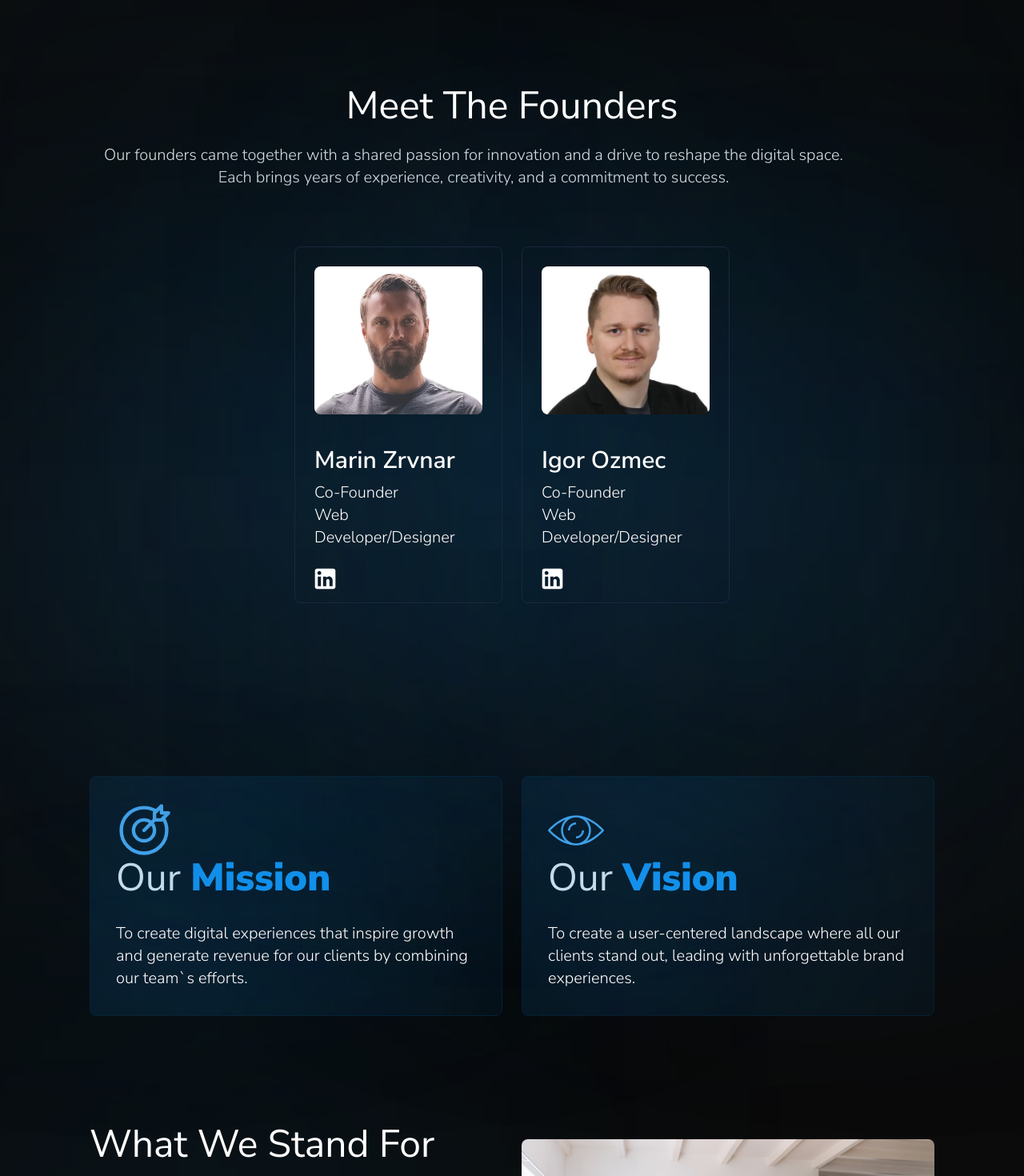
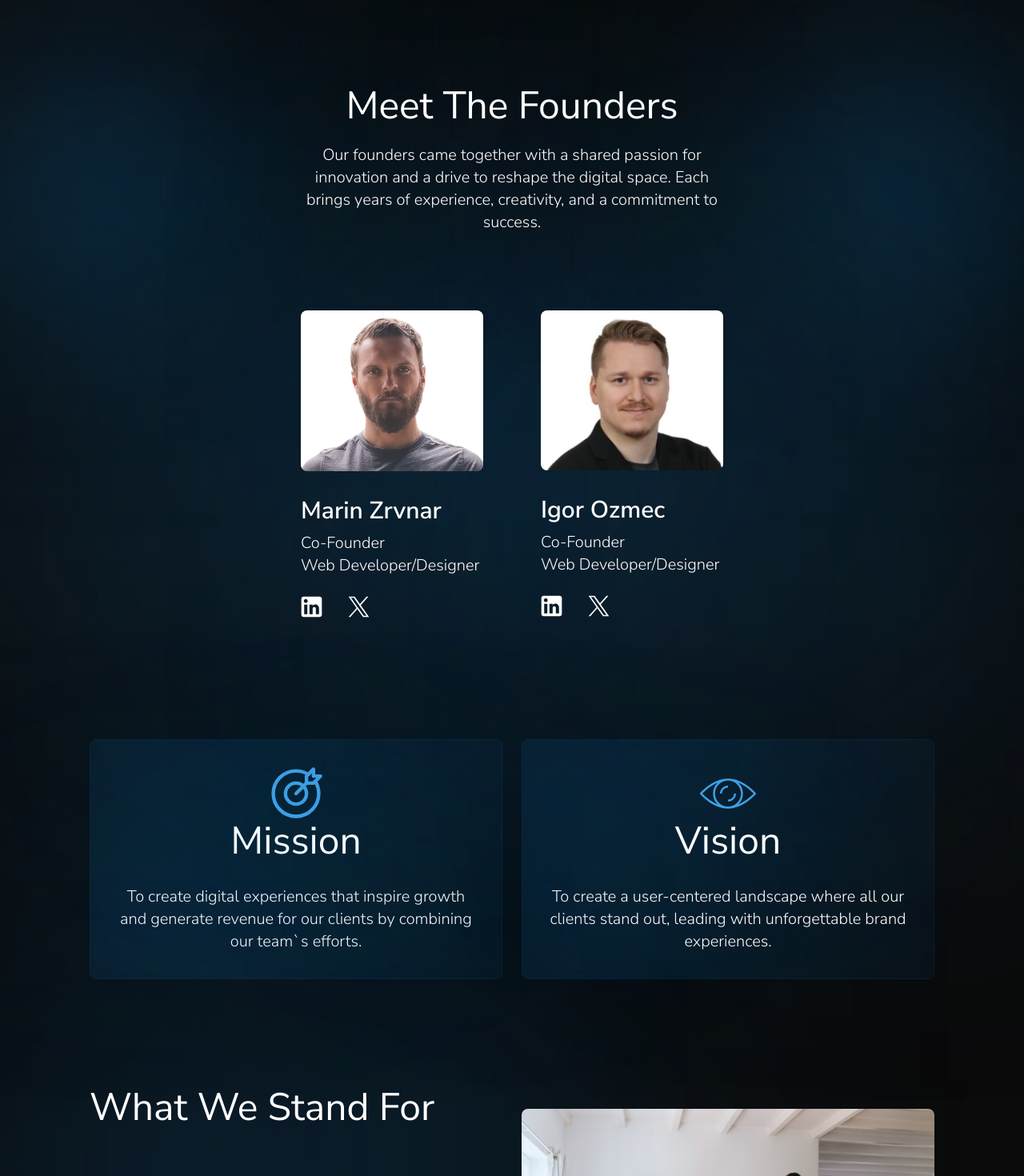
Before and after one commit to zrvnarmarin/BitLyte-Studios-Website, a Next.js app: page /about-us in a window 1280 px wide. Shown: the part 1330-2800 px from the top of the page at 80% size. Built offline with nearby package versions, Linux system fonts and the light colour scheme.

Commit message:
MeetTheFounders section added gradients for better visuals; ValuesSection value cards restyled;

```diff
--- a/app/about-us/(about-us-sections)/IntroSection.tsx
+++ b/app/about-us/(about-us-sections)/IntroSection.tsx
@@ -9,7 +9,7 @@ export default function IntroSection() {
     <SectionWrapper>
       <div className="w-48 h-48 absolute left-0 bottom-0 bg-gradient-to-r from-[#1a4869] to-[#002139] z-10 blur-[230px]"></div>
       <div className="w-48 h-24 absolute right-0 bottom-0 bg-gradient-to-r from-[#1a4869] to-[#002139] z-10 blur-[230px]"></div>
-      <div className=" px-5 py-12 sm:px-16 sm:py-20 relative overflow-hidden flex items-center justify-center border-[#1d263f] rounded-lg border-[0.5px]">
+      <div className=" px-5 py-12 sm:px-16 sm:py-20 relative overflow-hidden flex items-center justify-center bg-[#0b0b0b] border-[#1d263f] rounded-lg border-[0.5px]">
         {/* Blur gradients */}
         <div className="w-48 h-48 absolute left-0 bottom-0 bg-gradient-to-r from-[#1a4869] to-[#002139] z-10 blur-[230px]"></div>
         <div className="w-48 h-48 absolute right-0 bottom-0 bg-gradient-to-r from-[#1a4869] to-[#002139] z-10 blur-[230px]"></div>
--- a/app/about-us/(about-us-sections)/MettTheFoundersSection.tsx
+++ b/app/about-us/(about-us-sections)/MettTheFoundersSection.tsx
@@ -1,50 +1,36 @@
 import React from "react";
-import Image from "next/image";
+import Image, { StaticImageData } from "next/image";
 import MarinRemovedBgImage from "../../../public/marin_photoroom-Photoroom(1)_LE_auto_x2 (2)-Photoroom (3).png";
 import IgorImage from "../../../public/Igor (2).jpeg";
 import SectionWrapper from "../../components/SectionWrapper";
 import "../../../public/test.css";
 import { socialMediaIcons } from "@/app/components/Footer";
 import Link from "next/link";
-import { LogoLeftPart } from "@/app/services/[serviceId]/StepsSection";
 
 // image enchancer: https://letsenhance.io/boost for team images i ovaj:https://pixlr.com/express/
 
 export default function MeetTheFoundersSection() {
   return (
     <SectionWrapper>
-      {/* <div className="w-48 h-48 absolute left-0 bottom-0 bg-gradient-to-r from-[#1a4869] to-[#002139] z-10 blur-[230px]"></div> */}
-      {/* <div className="w-48 h-48 absolute right-0 bottom-0 bg-gradient-to-r from-[#1a4869] to-[#002139] z-10 blur-[230px]"></div> */}
-      {/* Big paragraph */}
-      {/* <h3 className="w-full text-3xl xs:text-4xl sm:text-5xl text-[#ffffff] font-medium xs:font-normal text-center z-20 py-2 sm:py-6 md:py-4 xl:px-36">
-        Our founders came together with a <span className="custom-text">shared passion for innovation</span> and a
-        drive to reshape the digital space. Each brings years of experience,
-        creativity, and a commitment to success.
-        <div className="w-48 h-96 absolute top-1/2 left-1/2 transform -translate-x-1/2 -translate-y-1/2 bg-gradient-to-r from-[#1A9FFF] to-[#0086E6] z-10 blur-[230px] pointer-events-none"></div>
+      {/* Blur effects */}
+      <div className="w-48 h-48 absolute left-0 bottom-0 bg-gradient-to-r from-[#1a4869] to-[#002139] z-10 blur-[230px]"></div>
+      <div className="w-48 h-48 absolute right-0 bottom-0 bg-gradient-to-r from-[#1a4869] to-[#002139] z-10 blur-[230px]"></div>
+      <div className="w-64 h-64 absolute right-0 bg-gradient-to-r from-[#1a4869] to-[#002139] z-10 blur-[130px]"></div>
+      <div className="w-64 h-64 absolute left-0 bg-gradient-to-r from-[#1a4869] to-[#002139] z-10 blur-[130px]"></div>
 
-        <div className="w-48 h-48 absolute top-1/2 left-1/2 transform -translate-x-1/2 -translate-y-1/2 bg-gradient-to-r from-[#1A9FFF] to-[#0086E6] z-10 blur-[230px] pointer-events-none"></div>
-      </h3> */}
       <h2 className="w-full text-[40px] sm:text-[44px] lg:text-5xl text-[#ffffff] font-medium xs:font-normal text-center z-20">
         Meet The Founders
       </h2>
-      <p>
-        <p className="text-xl font-light text-[#ffffff] text-center  z-40 pr-24">
-          Our founders came together with a shared passion for innovation and a
-          drive to reshape the digital space. Each brings years of experience,
-          creativity, and a commitment to success.
-        </p>
+      <p className="text-xl font-light text-[#ffffff] text-center  z-20 px-64">
+        Our founders came together with a shared passion for innovation and a
+        drive to reshape the digital space. Each brings years of experience,
+        creativity, and a commitment to success.
       </p>
-      <div className="w-48 h-48 absolute left-0 bottom-0 bg-gradient-to-r from-[#1a4869] to-[#002139] z-10 blur-[230px]"></div>
-      <div className="w-48 h-48 absolute right-0 bottom-0 bg-gradient-to-r from-[#1a4869] to-[#002139] z-10 blur-[230px]"></div>
-      {/* Founders grid container */}
-      <div className="relative w-full flex flex-row px-64 py-12 sm:py-20 gap-6 justify-center items-center pt-4 sm:pt-8 md:pt-12 border-[0]  border-x-[#1d263f] rounded-lg">
-        {/* <div className="w-48 h-48 absolute right-0 bg-gradient-to-r from-[#1A9FFF] to-[#0086E6] z-10 blur-[230px] pointer-events-none"></div> */}
-        {/* <div className="w-48 h-48 absolute left-0 bg-gradient-to-r from-[#1A9FFF] to-[#0086E6] z-10 blur-[230px] pointer-events-none"></div> */}
-        {/* <div className="w-[28rem] h-[28rem] absolute bottom-0 bg-gradient-to-r from-[#1A9FFF] to-[#0086E6] z-10 blur-[230px] pointer-events-none"></div> */}
+      {/* Founders grid container - stavi px-64 možda! */}
+      <div className="relative w-full flex flex-row px-60 gap-6 justify-center items-center pt-4 sm:pt-8 md:pt-12 border-[  border-x-[#1d263f] rounded-lg">
         {/* Blur gradients */}
         <div className="w-96 h-96 absolute left-0 bottom-0 bg-gradient-to-r from-[#1a4869] to-[#002139] z-10 blur-[230px]"></div>
         <div className="w-96 h-96 absolute right-0 bottom-0 bg-gradient-to-r from-[#1a4869] to-[#002139] z-10 blur-[230px]"></div>
-        {/* Blur background */}
         <div className="w-56 h-56 absolute top-1/2 left-1/2 transform -translate-x-1/2 -translate-y-1/2 bg-gradient-to-r from-[#1A9FFF] to-[#0086E6] z-10 blur-[230px] pointer-events-none"></div>
 
         {foundersData.map((founderInfo) => (
@@ -59,36 +45,22 @@ export default function MeetTheFoundersSection() {
     </SectionWrapper>
   );
 }
-{
-  /* <span className="w-48 h-48 absolute top-1/2 left-1/2 transform -translate-x-1/2 -translate-y-1/2 bg-gradient-to-r from-[#1A9FFF] to-[#0086E6] z-10 blur-[230px] pointer-events-none"></span> */
-}
 
 export const FounderCard = ({ id, name, imgSrc }: FounderDataType) => {
   return (
-    <div className="w-full relative overflow-hidden flex flex-col z-20 border-[#1d263f] border-[0.5px] rounded-lg">
-      {/* Blur background */}
-      {/*
-      <div className="w-96 h-96 absolute left-0 bottom-0 bg-gradient-to-r from-[#1a4869] to-[#002139] z-10 blur-[230px]"></div>
-      <div className="w-96 h-96 absolute right-0 bottom-0 bg-gradient-to-r from-[#1a4869] to-[#002139] z-10 blur-[230px]"></div>
-      */}
-
-      {/* Image Section */}
+    <div className="w-full relative overflow-hidden flex flex-col z-20 hover:shadow-[0_0_10px_0_rgba(255,255,255,1)] rounded-lg">
       <div className="w-full relative z-20 rounded-lg py-6 px-6">
-        {/* Blue Overlay */}
-        <div className="bg-blue-500 opacity-90 absolute inset-0 z-20 rounded-lg"></div>
-
-        {/* Image */}
         <Image
           src={imgSrc}
-          width={0} // Set desired width
-          height={0} // Set desired height
+          width={0}
+          height={0}
           alt="Marin_image"
           className="z-20 object-cover rounded-lg"
         />
       </div>
 
       {/* Content Section */}
-      <div className="relative flex flex-col justify-between items-start py-4 px-6">
+      <div className="relative flex flex-col justify-between items-start pb-4 pt-2 px-6">
         {/* Centered Content */}
         <div className="flex flex-col gap-2 justify-center items-start z-20 my-auto">
           <h2 className="text-[#ffffff] font-semibold text-2xl xs:text-3xl">
@@ -108,6 +80,11 @@ export const FounderCard = ({ id, name, imgSrc }: FounderDataType) => {
                 {socialMediaIcons[2].icon()}
               </Link>
             </React.Fragment>
+            <React.Fragment key={socialMediaIcons[0].id}>
+              <Link href={socialMediaIcons[0].href}>
+                {socialMediaIcons[0].icon()}
+              </Link>
+            </React.Fragment>
           </div>
         </div>
       </div>
@@ -115,7 +92,7 @@ export const FounderCard = ({ id, name, imgSrc }: FounderDataType) => {
   );
 };
 
-export const foundersData = [
+export const foundersData: FounderDataType[] = [
   {
     id: 1,
     name: "Marin Zrvnar",
@@ -127,7 +104,9 @@ export const foundersData = [
     imgSrc: IgorImage,
   },
 ];
+
 export type FounderDataType = {
   id: number;
   name: string;
+  imgSrc: StaticImageData;
 };
--- a/app/about-us/(about-us-sections)/MissionAndVision.tsx
+++ b/app/about-us/(about-us-sections)/MissionAndVision.tsx
@@ -1,33 +1,12 @@
 import React from "react";
-import Image from "next/image";
-import MarinRemovedBgImage from "../../../public/marin_photoroom-Photoroom(1)_LE_auto_x2.jpg";
-import IgorImage from "../../../public/Igor.jpeg";
 import SectionWrapper from "../../components/SectionWrapper";
 import "../../../public/test.css";
-import { socialMediaIcons } from "@/app/components/Footer";
-import Link from "next/link";
 
 // image enchancer: https://letsenhance.io/boost for team images i ovaj:https://pixlr.com/express/
 
 export default function MissionAndVision() {
   return (
     <SectionWrapper>
-      {/* <h3 className="relative w-full text-3xl xs:text-4xl sm:text-5xl text-[#ffffff] text-center xs:font-normal z-20 py-4 sm:py-8 md:py-6 xl:px-24 ">
-        <div className="w-48 h-48 absolute top-1/2 left-1/2 transform -translate-x-1/2 -translate-y-1/2 bg-gradient-to-r from-[#1A9FFF] to-[#0086E6] z-10 blur-[230px] pointer-events-none"></div>
-        Fueled by creativity, technology, and an obsession with results, we
-        bring your vision to life in ways that make your brand unforgettable.
-        We’re not just creating websites, we’re crafting the future of your
-        digital presence.
-      </h3> */}
-
-      {/* Big paragraph */}
-      {/* <h3 className="relative w-full text-3xl xs:text-4xl sm:text-5xl text-[#ffffff] font-medium text-center xs:font-normal z-20 py-4 sm:py-8 md:py-6 xl:px-36 pt-20 md:pt-16 lg:pt-24">
-        Our founders came together with a shared passion for innovation and a
-        drive to reshape the digital space. Each brings years of experience,
-        creativity, and a commitment to success.
-        <div className="w-48 h-48 absolute top-1/2 left-1/2 transform -translate-x-1/2 -translate-y-1/2 bg-gradient-to-r from-[#1A9FFF] to-[#0086E6] z-10 blur-[230px] pointer-events-none"></div>
-      </h3> */}
-
       {/* Mission and vision section*/}
       <div className="flex flex-col">
         <div className="grid grid-cols-1 lg:grid-cols-2 gap-6 py-4 sm:py-8 md:py-6">
@@ -44,9 +23,6 @@ export default function MissionAndVision() {
     </SectionWrapper>
   );
 }
-{
-  /* <span className="w-48 h-48 absolute top-1/2 left-1/2 transform -translate-x-1/2 -translate-y-1/2 bg-gradient-to-r from-[#1A9FFF] to-[#0086E6] z-10 blur-[230px] pointer-events-none"></span> */
-}
 
 export const ValueCard = ({
   title,
@@ -58,13 +34,13 @@ export const ValueCard = ({
   icon: () => React.FC;
 }) => {
   return (
-    <div className="relative overflow-hidden flex flex-col items-start justify-center p-8 rounded-lg border-[0.5px] border-[#0a2030]">
+    <div className="relative overflow-hidden flex flex-col items-center justify-center p-8 rounded-lg border-[0.5px] border-[#0a2030]">
       <div className="w-64 h-64 absolute left-0 bottom-0 bg-gradient-to-r from-[#1A9FFF] to-[#0086E6] z-10 blur-[230px]"></div>
-      <div className="w-full flex items-center justify-start">{icon()}</div>
-      <h2 className="text-[#ffffff] text-3xl xs:text-4xl sm:text-5xl font-medium xs:font-normal mb-8">
-        Our <span className="text-primary-blue font-black">{title}</span>
+      <div className="w-full flex items-center justify-center">{icon()}</div>
+      <h2 className="text-[#ffffff] text-3xl xs:text-4xl sm:text-5xl font-medium xs:font-normal mb-8 z-20">
+        <span className="text-primary-">{title}</span>
       </h2>
-      <p className="text-start text-lg xs:text-xl font-light text-[#ffffff] z-20">
+      <p className="text-center text-lg xs:text-xl font-light text-[#ffffff] z-20">
         {description}
       </p>
     </div>
--- a/app/about-us/(about-us-sections)/ValuesSection.tsx
+++ b/app/about-us/(about-us-sections)/ValuesSection.tsx
@@ -1,84 +1,24 @@
 import React from "react";
 import SectionWrapper from "../../components/SectionWrapper";
 import "../../../public/test.css";
-import Image from "next/image";
-import TestHumanImage from "../../../public/images/agency-image.png";
 import Link from "next/link";
-import { LogoArrowRight } from "@/app/(home-sections)/ProjectsSection";
 import { LogoForButtonRotated } from "@/app/services/[serviceId]/HeroSection";
 
 export default function WhyUsSection() {
   return (
     <SectionWrapper>
-      <div className="relative flex flex-col gap-6 items-start">
-        {/* Blur background */}
-        <div className="w-32 h-32 absolute top-0 bg-gradient-to-r from-[#1A9FFF] to-[#0086E6] z-10 blur-[230px]"></div>
+      <h2 className="w-full text-start text-3xl xs:text-4xl sm:text-5xl text-[#ffffff] font-medium xs:font-normal z-20">
+        Our Values
+      </h2>
 
-        <div className="grid grid-cols-1 lg:grid-cols-2 gap-6 items-center">
-          <div className="relative flex flex-col gap-2">
-            {/* Blur background */}
-            <span className="w-32 h-32 absolute top-1/2 left-1/2 transform -translate-x-1/2 -translate-y-1/2 bg-gradient-to-r from-[#1A9FFF] to-[#0086E6] z-10 blur-[230px] pointer-events-none"></span>
-
-            <h2 className="w-full text-start text-3xl xs:text-4xl sm:text-5xl text-[#ffffff] font-medium xs:font-normal z-20">
-              What We Stand For
-            </h2>
-            <p className="text-lg xs:text-xl font-light text-[#ffffff] text-start pt-8 z-20">
-              As a digital agency, we bring a unique combination of creativity
-              and technical expertise to every project. With a keen eye for
-              design and a passion for delivering user-friendly web experiences,
-              we work closely with clients to understand their needs and bring
-              their vision to life.
-            </p>
-            <p className="text-lg xs:text-xl font-light text-[#ffffff] text-start pt-8 z-20">
-              We build trust-based relationships with our clients, genuinely
-              support our team, and always prioritize users' needs, while acting
-              with honesty and integrity in everything we do.
-            </p>
-            {/* TO DO: vidjeti da li ovdje staviti cta ili da ostane dolje */}
-            {/* <div className="relative w-full flex justify-center pt-4 md:pt-8 z-30">
-              <Link href={`/services`}>
-                <button className="relative overflow-hidden w-fit flex items-center gap-2 py-4 px-12 text-[#000000] bg-[#ffffff]  rounded-full font-medium text-2xl xs:text-2xl sm:text-2xl md:text-2xl shadow-[0_0_15px_0_rgba(255,255,255,1)] hover:shadow-[0_0_25px_0_rgba(255,255,255,1)] duration-300">
-                  <LogoForButtonRotated
-                    fillColor="#000000"
-                    width={18}
-                    height={20}
-                  />
-                  Discover Our Services
-                </button>
-              </Link>
-            </div> */}
-          </div>
-
-          <Image
-            src={TestHumanImage}
-            alt="image"
-            width={0}
-            height={0}
-            className="rounded-lg"
-          />
-        </div>
-
-        {/* TO DO: vidjeti da li ovdje staviti cta ili da ostane dolje */}
-        {/* <div className="relative w-full flex justify-center pt-4 md:pt-8 z-30">
-          <Link href={`/services`}>
-            <button className="relative overflow-hidden w-fit flex items-center gap-2 py-4 px-12 text-[#000000] bg-[#ffffff]  rounded-full font-medium text-2xl xs:text-2xl sm:text-2xl md:text-2xl shadow-[0_0_15px_0_rgba(255,255,255,1)] hover:shadow-[0_0_25px_0_rgba(255,255,255,1)] duration-300">
-              <LogoForButtonRotated
-                fillColor="#000000"
-                width={18}
-                height={20}
-              />
-              Discover Our Services
-            </button>
-          </Link>
-        </div> */}
+      <div className="w-32 h-32 absolute top-0 bg-gradient-to-r from-[#1A9FFF] to-[#0086E6] z-10 blur-[230px] pointer-events-none"></div>
 
       {/* Values section */}
-        <div className="relative grid grid-cols-1 md:grid-cols-2 gap-6">
-          <div className="w-32 h-32 absolute top-1/2 left-1/2 transform -translate-x-1/2 -translate-y-1/2 bg-gradient-to-r from-[#1A9FFF] to-[#0086E6] z-10 blur-[230px] pointer-events-none"></div>
-
+      <div className="relative grid grid-cols-1 md:grid-cols-2 gap-6 pt-4 sm:pt-8 md:pt-12">
         {values.map((value) => (
           <ValueCard
             key={value.id}
+            id={value.id}
             title={value.title}
             description={value.description}
             icon={value.icon}
@@ -86,17 +26,12 @@ export default function WhyUsSection() {
         ))}
       </div>
 
-        {/* Big paragraph */}
+      {/* Paragraph */}
       <h3 className="relative w-full text-3xl xs:text-4xl sm:text-5xl text-[#ffffff] font-medium text-center xs:font-normal z-20 py-4 sm:py-8 md:py-6 xl:px-36 pt-20 md:pt-16 lg:pt-24 pb-20 md:pb-16 lg:pb-24">
-          {/* We helped businesses increase sales by{" "}
-          <span className="custom-text">27%</span>. Your product`s achievements
-          is our success. Our design approach is result-driven and it`s crucial
-          for us to make your product reach it`s business metrics. */}
         At the end of the day, we’re more than just a digital agency – we're
         your partner, dedicated to bringing your vision to life.
         <div className="w-48 h-48 absolute top-1/2 left-1/2 transform -translate-x-1/2 -translate-y-1/2 bg-gradient-to-r from-[#1A9FFF] to-[#0086E6] z-10 blur-[230px] pointer-events-none"></div>
       </h3>
-      </div>
 
       <div className="relative w-full flex justify-center pt-4 md:pt-8 z-30">
         <Link href={`/services`}>
@@ -112,16 +47,20 @@ export default function WhyUsSection() {
 
 export const ValueCard = ({ title, description, icon }: ValueType) => {
   return (
-    <div className="flex flex-row gap-6 rounded-lg p-4 py-8 border-[0.5px] border-[#0a2030] z-20">
-      {icon()}
+    <div className="relative overflow-hidden flex flex-col gap-6 rounded-lg p-4 py-8 border-[0.5px] border-[#0a2030] z-20">
+      <div className="flex items-center justify-center xs:justify-start sm:justify-center">{icon()}</div>
+
       <div className="flex flex-col gap-2">
-        <h3 className="text-[#ffffff] font-semibold text-2xl xs:text-3xl text-start z-20">
+        <h3 className="text-[#ffffff] font-semibold text-2xl xs:text-3xl text-center xs:text-start sm:text-center z-20">
           {title}
         </h3>
-        <p className="text-lg xs:text-xl font-light text-[#ffffff] text-start pt-2 z-20">
+        <p className="text-lg xs:text-xl font-light text-[#ffffff] text-cente xs:text-start sm:text-center pt-2 z-20">
           {description}
         </p>
       </div>
+
+      {/* Blur background */}
+      <div className="w-64 h-64 absolute left-0 bottom-0 bg-gradient-to-r from-[#1A9FFF] to-[#0086E6] z-10 blur-[230px]"></div>
     </div>
   );
 };
@@ -390,7 +329,7 @@ export type ValueType = {
   id: number;
   title: string;
   description: string;
-  icon: () => React.FC;
+  icon: () => React.JSX.Element;
 };
 
 const values: ValueType[] = [
--- /dev/null
+++ b/app/about-us/(about-us-sections)/WhatWeStandForSection.tsx
@@ -0,0 +1,45 @@
+import React from "react";
+import SectionWrapper from "../../components/SectionWrapper";
+import "../../../public/test.css";
+import Image from "next/image";
+import TestHumanImage from "../../../public/images/agency-image.png";
+
+export default function WhatWeStandForSection() {
+  return (
+    <SectionWrapper>
+      <div className="relative flex flex-col gap-6 items-start">
+        <div className="grid grid-cols-1 lg:grid-cols-2 gap-6 items-center z-20">
+          <div className="relative flex flex-col gap-2">
+            {/* Blur background */}
+            <div className="w-48 h-48 absolute right-0 bg-gradient-to-r from-[#1A9FFF] to-[#0086E6] z-10 blur-[230px] pointer-events-none"></div>
+            <div className="w-48 h-48 absolute left-0 bg-gradient-to-r from-[#1A9FFF] to-[#0086E6] z-10 blur-[230px] pointer-events-none"></div>
+
+            <h2 className="w-full text-start text-3xl xs:text-4xl sm:text-5xl text-[#ffffff] font-medium xs:font-normal z-20">
+              What We Stand For
+            </h2>
+            <p className="text-lg xs:text-xl font-light text-[#ffffff] text-start pt-4 sm:pt-8 md:pt-12 z-20">
+              As a digital agency, we bring a unique combination of creativity
+              and technical expertise to every project. With a keen eye for
+              design and a passion for delivering user-friendly web experiences,
+              we work closely with clients to understand their needs and bring
+              their vision to life.
+            </p>
+            <p className="text-lg xs:text-xl font-light text-[#ffffff] text-start pt-8 z-20">
+              We build trust-based relationships with our clients, genuinely
+              support our team, and always prioritize users' needs, while acting
+              with honesty and integrity in everything we do.
+            </p>
+          </div>
+
+          <Image
+            src={TestHumanImage}
+            alt="image"
+            width={0}
+            height={0}
+            className="rounded-lg"
+          />
+        </div>
+      </div>
+    </SectionWrapper>
+  );
+}
--- a/app/about-us/page.tsx
+++ b/app/about-us/page.tsx
@@ -5,6 +5,7 @@ import ValuesSection from './(about-us-sections)/ValuesSection';
 import TestimonialsSection from '../components/TestimonialsSection';
 import MeetTheFoundersSection from './(about-us-sections)/MettTheFoundersSection';
 import IntroSection from './(about-us-sections)/IntroSection';
+import WhatWeStandForSection from './(about-us-sections)/WhatWeStandForSection';
 
 export default function Home() {
   return (
@@ -13,6 +14,7 @@ export default function Home() {
       <IntroSection />
       <MeetTheFoundersSection />
       <MissionAndVision />
+      <WhatWeStandForSection />
       <ValuesSection />
       <TestimonialsSection />
       <CTASection />
```
Also changed, not shown: app/services/(services-sections)/HeroSection.tsx (+6 -6 lines). Lines whose indentation alone changed are shown as unchanged.
